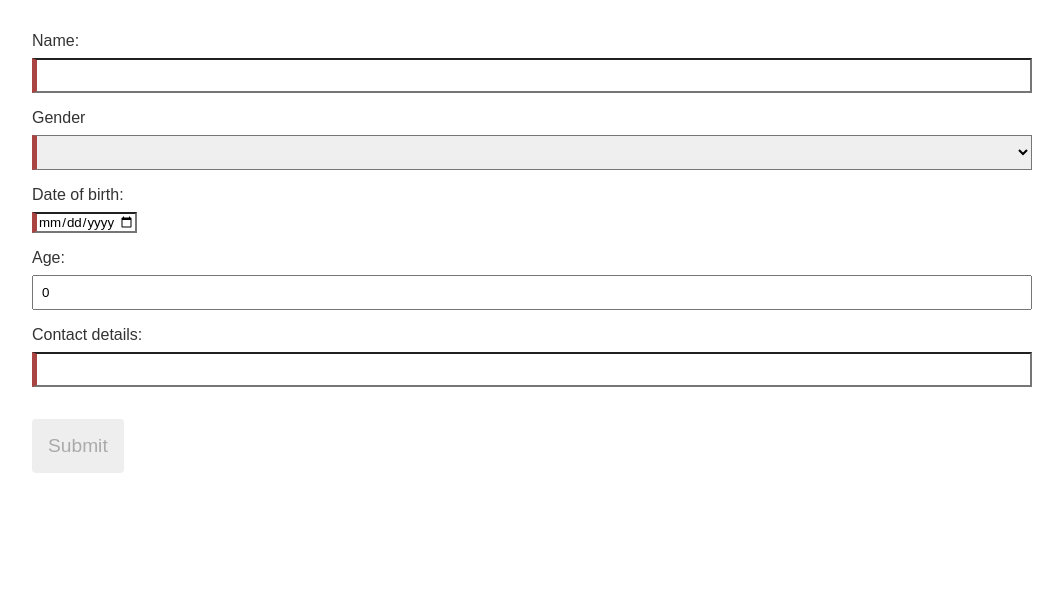
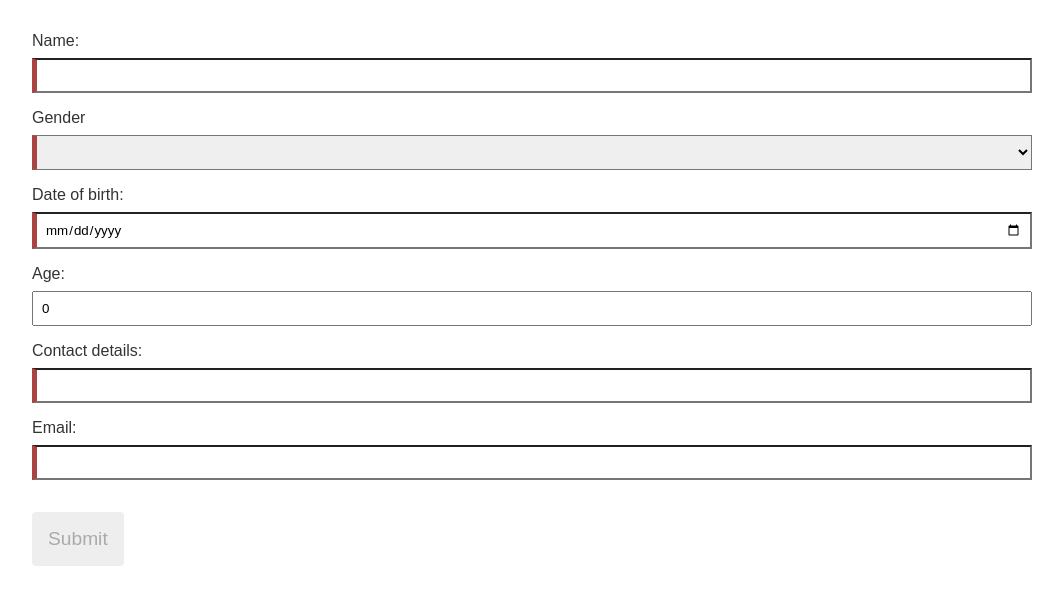
Before and after one commit to Bora1710/Form-exercise, an Angular app: page / in a window 1280 px wide. Shown: the top 604 px of the page, without its empty margins (108-1171 px from the left). Built offline with nearby package versions, Linux system fonts and the light colour scheme.

Commit message:
Add email to form

```diff
--- a/src/app/home/home.component.html
+++ b/src/app/home/home.component.html
@@ -78,6 +78,42 @@
     </div>
   </div>
 
+  <div class="form-group">
+    <label for="email">Email:</label>
+    <input
+      type="email"
+      id="email"
+      name="email"
+      formControlName="email"
+      required
+    />
+    <div
+      *ngIf="email!.invalid && (email!.dirty || email!.touched)"
+      class="alert alert-danger"
+    >
+      <div *ngIf="email!.errors?.['required']">Email is required.</div>
+      <div *ngIf="email!.errors">Email must be a valid email address</div>
+    </div>
+  </div>
+
+  <!-- <div class="form-group">
+    <label for="password">Password:</label>
+    <input
+      type="password"
+      id="password"
+      name="password"
+      formControlName="password"
+      required
+    />
+    <div
+      *ngIf="password.invalid && (password.dirty || password.touched)"
+      class="alert alert-danger"
+    >
+      <div *ngIf="password.errors?.['required']">Email is required.</div>
+       <div *ngIf="email!.errors">Email must be a valid email address</div>
+    </div>
+  </div> -->
+
   <button type="submit" class="btn btn-default" [disabled]="userForm.invalid">
     Submit
   </button>
--- a/src/app/home/home.component.ts
+++ b/src/app/home/home.component.ts
@@ -1,5 +1,5 @@
 import { Component } from '@angular/core';
-import { FormControl, FormGroup } from '@angular/forms';
+import { EmailValidator, FormControl, FormGroup } from '@angular/forms';
 import { Validators } from '@angular/forms';
 
 @Component({
@@ -9,7 +9,7 @@ import { Validators } from '@angular/forms';
 })
 export class HomeComponent {
   genderOptions = ['Male', 'Female', 'Other']
-  user = { name: '', gender: '', date: '', age: 0, contact: {phone: ''}};
+  user = { name: '', gender: '', date: '', age: 0, contact: {phone: ''}, email: ''};
   maxDate: string;
   calculatedAge!: number;
 
@@ -18,7 +18,8 @@ export class HomeComponent {
     gender: new FormControl(this.user.gender, Validators.required),
     date: new FormControl(this.user.date, Validators.required),
     age: new FormControl(this.user.age),
-    contact: new FormControl(this.user.contact.phone, Validators.required)
+    contact: new FormControl(this.user.contact.phone, Validators.required),
+    email: new FormControl(this.user.email, [Validators.required, Validators.email])
   });
 
   constructor () {let today = new Date();
@@ -41,6 +42,10 @@ export class HomeComponent {
     return this.userForm.get('contact');
   }
 
+  get email() {
+    return this.userForm.get('email');
+  }
+
   onDateChange(event: Event) {
     let selectedDate = (event.target as HTMLInputElement).value;
     let currentDate = new Date();
--- a/src/styles.css
+++ b/src/styles.css
@@ -76,13 +76,8 @@
   hr {
     margin: 1.5rem 0;
   }
-  input[type="text"] {
+  input {
     box-sizing: border-box;
     width: 100%;
     padding: .5rem;
   }
-  input[type="number"] {
-    box-sizing: border-box;
-    width: 100%;
-    padding: .5rem;
-  }
```
